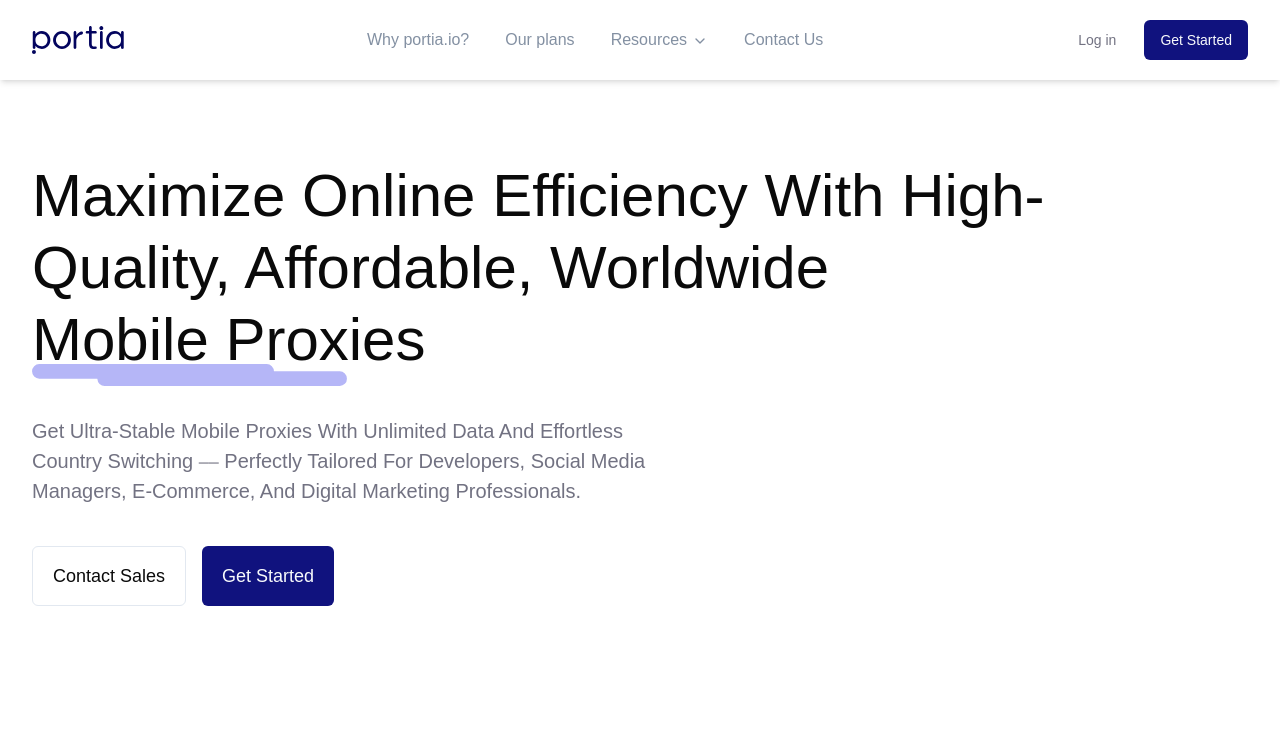
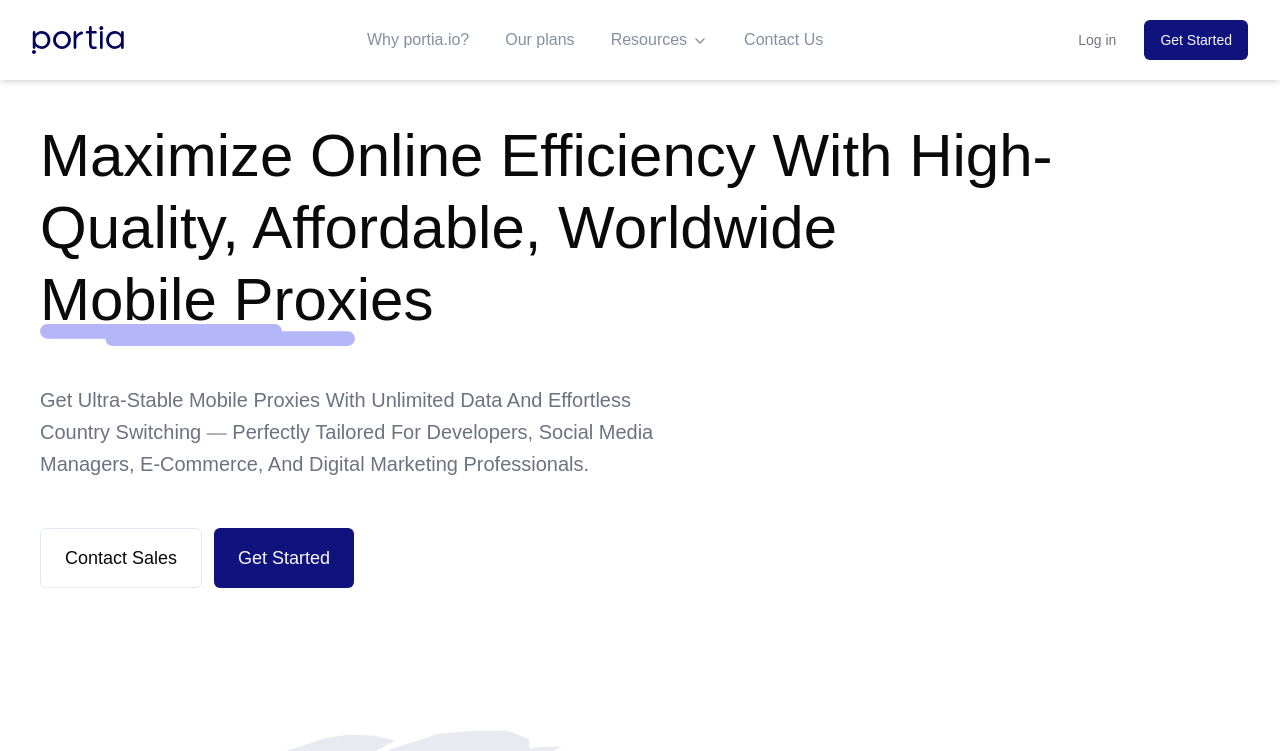
Before and after one commit to Saeed-Altout/portia, a Next.js app: page / in a window 1280 px wide. Shown: the top 751 px of the page. Built offline with nearby package versions, Linux system fonts and the light colour scheme; a web font is replaced by a local one.

Commit message:
1- create section, container and paragraph components. 2- refactor hero component. 3- update description website. 4- remove styles p from global.css.

```diff
--- a/app/(website)/(pages)/(home)/_components/hero.tsx
+++ b/app/(website)/(pages)/(home)/_components/hero.tsx
@@ -1,42 +1,43 @@
-import Image from "next/image";
+import Image from 'next/image';
 
-import { Button } from "@/components/ui/button";
+import { Button } from '@/components/ui/button';
+
+import { Section } from '@website/_components/ui/section';
+import { Container } from '@website/_components/ui/container';
+import { Paragraph } from '@website/_components/ui/paragraph';
 
 export const Hero = () => {
 	return (
-    <section className="max-container flex flex-col justify-center items-start gap-y-10 py-20">
-      <h1 className="max-w-[1090px] font-medium capitalize text-[30px] leading-[44px] md:text-[40px] md:leading-[50px] lg:text-6xl lg:leading-[72px]">
-        Maximize online efficiency with high-quality, affordable, worldwide{" "}
-        <div className="relative w-fit">
-          <span className="relative z-10">mobile proxies</span>
+		<Section>
+			<Container size='wide' className='gap-y-8 md:gap-y-10 lg:gap-y-12'>
+				<h1 className='max-w-[1090px] font-medium capitalize text-[30px] leading-[44px] md:text-[40px] md:leading-[50px] lg:text-6xl lg:leading-[72px]'>
+					Maximize online efficiency with high-quality, affordable, worldwide
+					<div className='relative w-fit'>
+						<span className='relative z-10'>mobile proxies</span>
 						<Image
-            src="/icons/underline.svg"
-            alt="Underline"
+							src='/icons/underline.svg'
+							alt='Underline Image'
 							width={1000}
 							height={1000}
-            className="w-[80%] absolute top-9 md:top-10 lg:top-[60px] left-0 z-0"
+							className='w-[80%] absolute top-9 md:top-10 lg:top-[60px] left-0 z-0'
 						/>
 					</div>
 				</h1>
 
-      <p className="max-w-[640px] capitalize  text-[18px] leading-[28px] md:text-[19px] md:leading-[29px] lg:text-[20px] lg:leading-[30px]">
-        Get ultra-stable mobile proxies with unlimited data and effortless
-        country switching ⎯⎯ perfectly tailored for developers, social media
-        managers, E-commerce, and digital marketing professionals.
-      </p>
+				<Paragraph className='max-w-[640px] capitalize leading-8' size='xl'>
+					Get ultra-stable mobile proxies with unlimited data and effortless country switching ⎯⎯ perfectly tailored
+					for developers, social media managers, E-commerce, and digital marketing professionals.
+				</Paragraph>
 
-      {/* TODO: Update functionally of hero buttons */}
-      <div className="flex flex-col md:flex-row items-center justify-center gap-y-4 md:gap-x-4 w-full md:w-fit">
-        <Button
-          variant="outline"
-          className="w-full text-lg py-4 md:h-[60px] px-5"
-        >
+				<div className='flex flex-col md:flex-row items-center justify-center gap-3 w-full md:w-fit'>
+					<Button variant='outline' className='w-full md:h-[60px] font-medium text-lg px-6 py-4'>
 						Contact Sales
 					</Button>
-        <Button className="w-full -order-1 md:order-1 text-lg py-4 md:h-[60px] px-5">
+					<Button className='-order-1 md:order-1 w-full md:h-[60px] font-medium text-lg px-6 py-4'>
 						Get Started
 					</Button>
 				</div>
-    </section>
+			</Container>
+		</Section>
 	);
 };
--- /dev/null
+++ b/app/(website)/_components/ui/container.tsx
@@ -0,0 +1,45 @@
+import * as React from 'react';
+import { Slot } from '@radix-ui/react-slot';
+import { cva, VariantProps } from 'class-variance-authority';
+
+import { cn } from '@/lib/utils';
+
+const containerVariants = cva('w-full h-full mx-auto px-4 md:px-6 lg:px-8 xl:px-10 flex items-start justify-start', {
+	variants: {
+		size: {
+			default: 'container',
+			narrow: 'max-w-5xl',
+			wide: 'max-w-7xl',
+			sx: 'max-w-xs',
+			sm: 'max-w-sm',
+			md: 'max-w-md',
+			lg: 'max-w-lg',
+			xl: 'max-w-xl',
+			xxl: 'max-w-xxl',
+		},
+		view: {
+			default: 'flex-col',
+			horizontal: 'flex-row',
+			vertical: 'flex-col',
+		},
+	},
+	defaultVariants: {
+		size: 'default',
+		view: 'default',
+	},
+});
+
+export interface ContainerProps extends React.HTMLAttributes<HTMLDivElement>, VariantProps<typeof containerVariants> {
+	asChild?: boolean;
+}
+
+const Container = React.forwardRef<HTMLDivElement, ContainerProps>(
+	({ className, size, view, asChild = false, ...props }, ref) => {
+		const Comp = asChild ? Slot : 'div';
+		return <Comp className={cn(containerVariants({ size, view, className }))} ref={ref} {...props} />;
+	}
+);
+
+Container.displayName = 'Container';
+
+export { Container, containerVariants };
--- /dev/null
+++ b/app/(website)/_components/ui/paragraph.tsx
@@ -0,0 +1,44 @@
+import * as React from 'react';
+import { cva, VariantProps } from 'class-variance-authority';
+
+import { cn } from '@/lib/utils';
+
+const paragraphVariants = cva('text-base font-normal leading-6 text-gray-500', {
+	variants: {
+		size: {
+			default: 'text-base leading-6',
+			sm: 'text-sm leading-5',
+			md: 'text-md leading-6',
+			lg: 'text-lg leading-7',
+			xl: 'text-xl leading-8',
+		},
+		variant: {
+			default: 'text-gray-500',
+			gray: 'text-gray-400',
+			primary: 'text-gray-800',
+			secondary: 'text-green-600',
+			danger: 'text-red-600',
+			success: 'text-green-500',
+		},
+	},
+	defaultVariants: {
+		variant: 'default',
+		size: 'default',
+	},
+});
+
+export interface ParagraphProps extends React.HTMLAttributes<HTMLParagraphElement>, VariantProps<typeof paragraphVariants> {}
+
+const Paragraph = React.forwardRef<HTMLParagraphElement, ParagraphProps>(
+	({ size, variant, className, children, ...props }, ref) => {
+		return (
+			<p className={cn(paragraphVariants({ size, variant, className }))} ref={ref} {...props}>
+				{children}
+			</p>
+		);
+	}
+);
+
+Paragraph.displayName = 'Paragraph';
+
+export { Paragraph, paragraphVariants };
--- /dev/null
+++ b/app/(website)/_components/ui/section.tsx
@@ -0,0 +1,31 @@
+import * as React from 'react';
+import { Slot } from '@radix-ui/react-slot';
+import { cva, type VariantProps } from 'class-variance-authority';
+
+import { cn } from '@/lib/utils';
+
+const sectionVariants = cva('h-full w-full', {
+	variants: {
+		space: {
+			default: 'py-10',
+			wide: 'py-20',
+			narrow: 'py-5',
+		},
+	},
+	defaultVariants: {
+		space: 'default',
+	},
+});
+
+export interface SectionProps extends React.HTMLAttributes<HTMLElement>, VariantProps<typeof sectionVariants> {
+	asChild?: boolean;
+}
+
+const Section = React.forwardRef<HTMLElement, SectionProps>(({ className, space, asChild = false, ...props }, ref) => {
+	const Comp = asChild ? Slot : 'section';
+	return <Comp className={cn(sectionVariants({ space, className }))} ref={ref} {...props} />;
+});
+
+Section.displayName = 'Section';
+
+export { Section, sectionVariants };
--- a/app/globals.css
+++ b/app/globals.css
@@ -73,9 +73,6 @@ body,
 	body {
 		@apply bg-background text-foreground text-black-primary;
 	}
-  p {
-    @apply text-gray-primary text-base leading-6;
-  }
 }
 
 @layer components {
@@ -89,70 +86,61 @@ body,
 }
 
 @font-face {
-  font-family: "Alton";
-  src: url("/fonts/Altone-ExtraBold.ttf") format("truetype"),
-    url("/fonts/Altone-ExtraBold.ttf") format("truetype");
+	font-family: 'Alton';
+	src: url('/fonts/Altone-ExtraBold.ttf') format('truetype'), url('/fonts/Altone-ExtraBold.ttf') format('truetype');
 	font-weight: 900;
 	font-style: normal;
 }
 @font-face {
-  font-family: "Alton";
-  src: url("/fonts/Altone-Bold.ttf") format("truetype"),
-    url("/fonts/Altone-Bold.ttf") format("truetype");
+	font-family: 'Alton';
+	src: url('/fonts/Altone-Bold.ttf') format('truetype'), url('/fonts/Altone-Bold.ttf') format('truetype');
 	font-weight: 800;
 	font-style: normal;
 }
 @font-face {
-  font-family: "Alton";
-  src: url("/fonts/Altone-Bold.ttf") format("truetype"),
-    url("/fonts/Altone-Bold.ttf") format("truetype");
+	font-family: 'Alton';
+	src: url('/fonts/Altone-Bold.ttf') format('truetype'), url('/fonts/Altone-Bold.ttf') format('truetype');
 	font-weight: 700;
 	font-style: normal;
 }
 @font-face {
-  font-family: "Alton";
-  src: url("/fonts/Altone-SemiBold.ttf") format("truetype"),
-    url("/fonts/Altone-SemiBold.ttf") format("truetype");
+	font-family: 'Alton';
+	src: url('/fonts/Altone-SemiBold.ttf') format('truetype'), url('/fonts/Altone-SemiBold.ttf') format('truetype');
 	font-weight: 600;
 	font-style: normal;
 }
 
 @font-face {
-  font-family: "Alton";
-  src: url("/fonts/Altone-Medium.ttf") format("truetype"),
-    url("/fonts/Altone-Medium.ttf") format("truetype");
+	font-family: 'Alton';
+	src: url('/fonts/Altone-Medium.ttf') format('truetype'), url('/fonts/Altone-Medium.ttf') format('truetype');
 	font-weight: 500;
 	font-style: normal;
 }
 @font-face {
-  font-family: "Alton";
-  src: url("/fonts/Altone-Medium.ttf") format("truetype"),
-    url("/fonts/Altone-Medium.ttf") format("truetype");
+	font-family: 'Alton';
+	src: url('/fonts/Altone-Medium.ttf') format('truetype'), url('/fonts/Altone-Medium.ttf') format('truetype');
 	font-weight: 500;
 	font-style: normal;
 }
 @font-face {
-  font-family: "Alton";
-  src: url("/fonts/Altone-Regular.ttf") format("truetype"),
-    url("/fonts/Altone-Regular.ttf") format("truetype");
+	font-family: 'Alton';
+	src: url('/fonts/Altone-Regular.ttf') format('truetype'), url('/fonts/Altone-Regular.ttf') format('truetype');
 	font-weight: 400;
 	font-style: normal;
 }
 @font-face {
-  font-family: "Alton";
-  src: url("/fonts/Altone-Light.ttf") format("truetype"),
-    url("/fonts/Altone-Light.ttf") format("truetype");
+	font-family: 'Alton';
+	src: url('/fonts/Altone-Light.ttf') format('truetype'), url('/fonts/Altone-Light.ttf') format('truetype');
 	font-weight: 300;
 	font-style: normal;
 }
 @font-face {
-  font-family: "Alton";
-  src: url("/fonts/Altone-ExtraBold.ttf") format("truetype"),
-    url("/fonts/Altone-ExtraBold.ttf") format("truetype");
+	font-family: 'Alton';
+	src: url('/fonts/Altone-ExtraBold.ttf') format('truetype'), url('/fonts/Altone-ExtraBold.ttf') format('truetype');
 	font-weight: 200;
 	font-style: normal;
 }
 
 body {
-  font-family: "Alton", sans-serif;
+	font-family: 'Alton', sans-serif;
 }
--- a/config/site.ts
+++ b/config/site.ts
@@ -1,6 +1,7 @@
 export const siteConfig = {
-  name: "Portia",
-  description: "Beautifully Fullstack Project",
+	name: 'Portia',
+	description:
+		'Get ultra-stable mobile proxies with unlimited data and effortless country switching ⎯⎯ perfectly tailored for developers, social media managers, E-commerce, and digital marketing professionals.',
 };
 
 export type SiteConfig = typeof siteConfig;
```
Also changed, not shown: components/ui/button.tsx (+25 -36 lines). Lines whose indentation alone changed are shown as unchanged.
